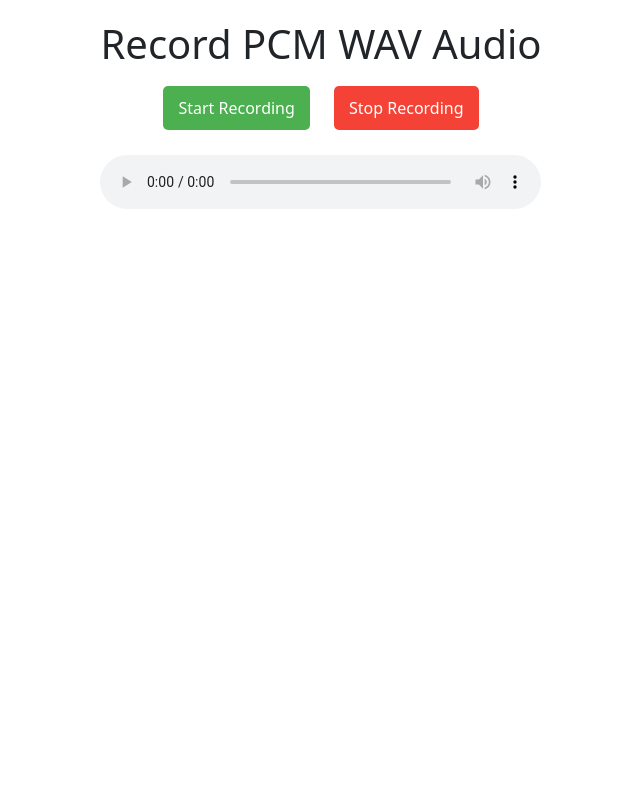
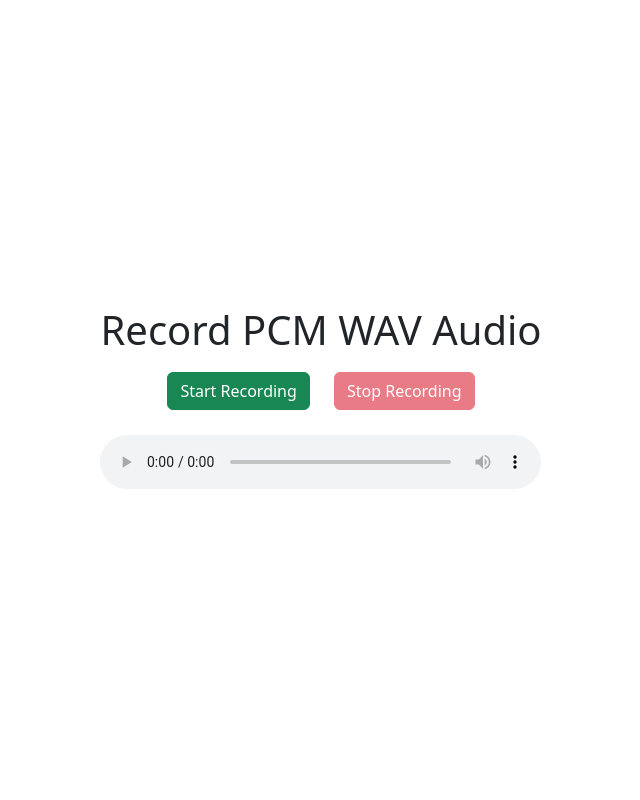
Before and after one commit to dillisium/Applied_Robotics, a Django app: page / in a window 1280 px wide. Shown: the whole page, without its empty margins (319-959 px from the left). Run offline with Django 5.2, Linux system fonts and the light colour scheme.

Commit message:
django adjustments

```diff
--- a/audiorecorder/commandsExecutor.js
+++ b/audiorecorder/commandsExecutor.js
@@ -4,11 +4,11 @@ import {WebSocketServer} from "ws";
 
 const MyRobotDog = new Go1({ host: "192.168.171.20" });
 await MyRobotDog.init();
-
+await MyRobotDog.setMode(Go1Mode.walk);
 
 const COMMAND_ACTIONS = {
     goForward: async () => {
-        await MyRobotDog.goForward(0.25, 2000);
+        await MyRobotDog.goForward(0.25, 4000);
         console.log("Robot moving forward");
     },
     walk: async () => {
@@ -20,7 +20,7 @@ const COMMAND_ACTIONS = {
         console.log("Robot standing");
     },
     goBackward: async () => {
-        await MyRobotDog.goBackward(0.25, 2000);
+        await MyRobotDog.goBackward(0.25, 1000);
         console.log("Robot moving backward");
     },
     turnLeft: async () => {
--- a/audiorecorder/recorder/templates/recorder/record.html
+++ b/audiorecorder/recorder/templates/recorder/record.html
@@ -6,13 +6,13 @@
     <title>Record PCM WAV Audio</title>
     <link href="https://cdn.jsdelivr.net/npm/bootstrap@5.3.2/dist/css/bootstrap.min.css" rel="stylesheet">
 </head>
-<body style="display: flex; justify-content: center; align-items: center">
+<body style="display: flex; justify-content: center; align-items: center; height: 100vh;">
     <div style="text-align: center; padding: 20px">
         <h1>Record PCM WAV Audio</h1>
-        <button id="recordButton" style="margin: 10px; padding: 10px 15px; font-size: 16px; border: none; border-radius: 5px; background: #4CAF50; color: white; cursor: pointer;">Start Recording</button>
-        <button id="stopButton" disabled style="margin: 10px; padding: 10px 15px; font-size: 16px; border: none; border-radius: 5px; background: #f44336; color: white; cursor: pointer;">Stop Recording</button>
+        <button id="recordButton" class="btn btn-success" style="margin: 10px;">Start Recording</button>
+        <button id="stopButton" class="btn btn-danger" disabled style="margin: 10px;">Stop Recording</button>
         <audio id="audioPlayback" controls style="margin-top: 15px; width: 100%;"></audio>
-        <a id="downloadLink" style="display: none; margin-top: 10px">Download</a>
+        <a id="downloadLink" class="btn btn-primary" style="display: none; margin-top: 10px;">Download</a>
     </div>
 
     <script src="https://cdn.jsdelivr.net/npm/bootstrap@5.3.2/dist/js/bootstrap.bundle.min.js"></script>
@@ -29,6 +29,10 @@
         const downloadLink = document.getElementById('downloadLink');
 
         recordButton.addEventListener('click', async () => {
+            // Reset the audio data array
+            audioData = [];
+
+            // Reinitialize the audio context and other variables
             audioContext = new (window.AudioContext || window.webkitAudioContext)();
             mediaStream = await navigator.mediaDevices.getUserMedia({ audio: true });
             mediaStreamSource = audioContext.createMediaStreamSource(mediaStream);
--- a/audiorecorder/recorder/views.py
+++ b/audiorecorder/recorder/views.py
@@ -8,6 +8,7 @@ import websockets
 WEBSOCKET_URL = "ws://localhost:8765"
 
 COMMAND_MAPPING = {
+    "pizza" : "straightHand",
     "go forward": "goForward",
     "forward": "goForward",
     "go, walk": "goForward",
@@ -32,8 +33,17 @@ def simplify_command(command):
     return COMMAND_MAPPING.get(command, "unknown")
 
 
+# async def send_command_to_js(command):
+#     async with websockets.connect(WEBSOCKET_URL) as websocket:
+#         await websocket.send(command)
+#         print(f"Sent command: {command}")
 async def send_command_to_js(command):
     async with websockets.connect(WEBSOCKET_URL) as websocket:
+        # Send the "stand" command first
+        # await websocket.send("walk")
+        # print(f"Sent command: walk")
+
+        # Send the actual command
         await websocket.send(command)
         print(f"Sent command: {command}")
 
```
Also changed, not shown: audiorecorder/manage.py (+14 -0 lines).
